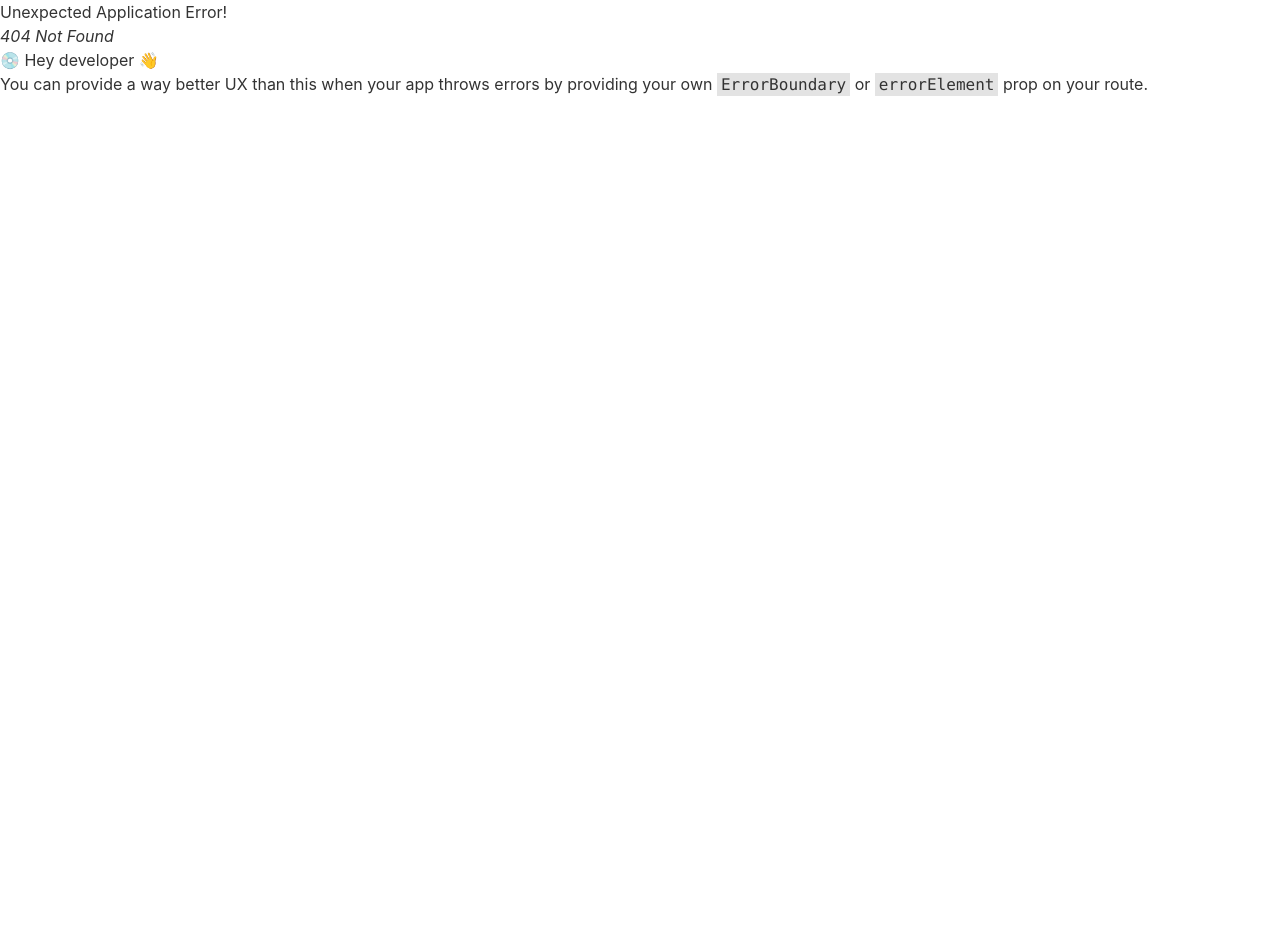
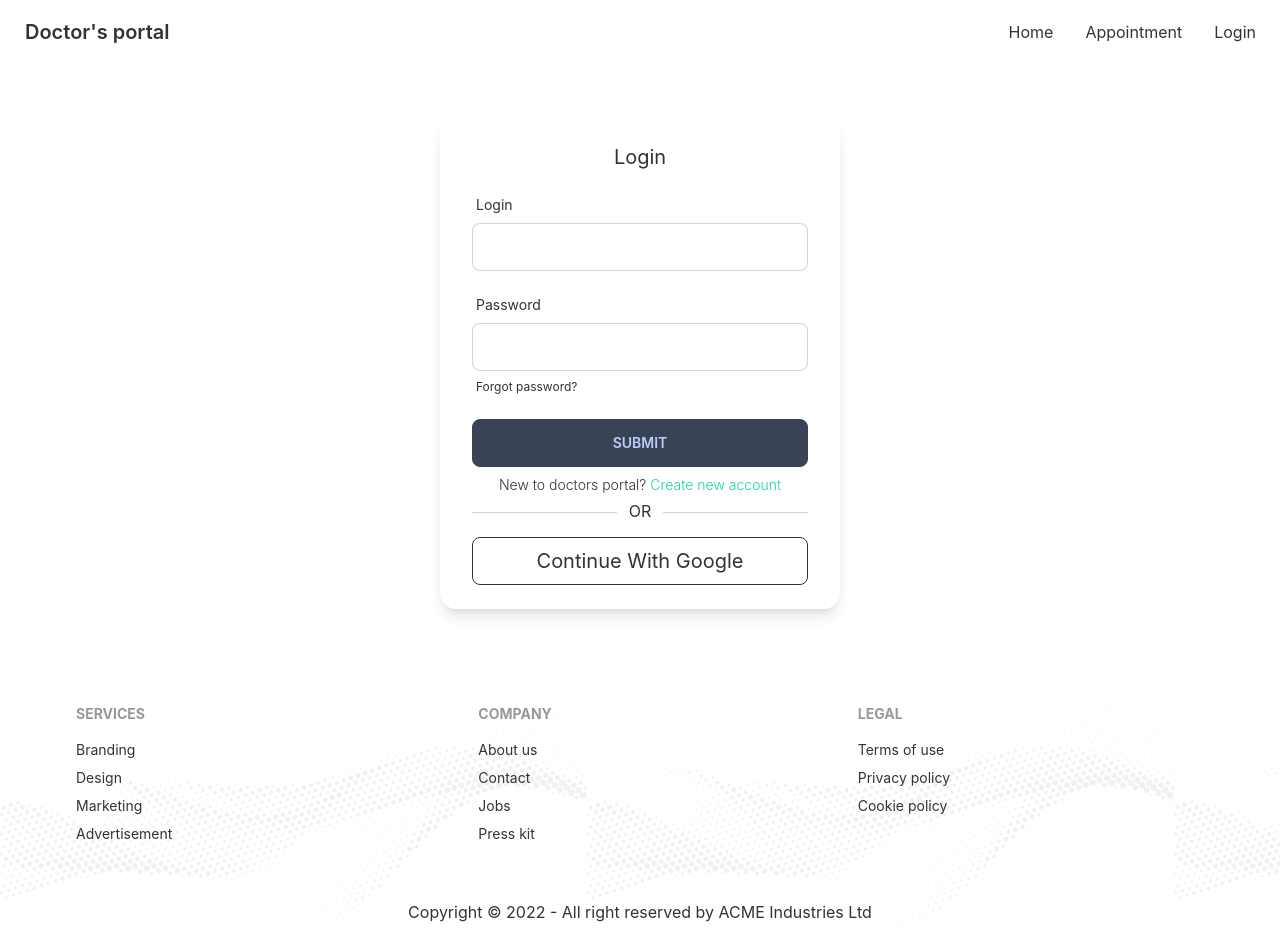
Before and after one commit to ashrafcse3/doctors-portal-client, a React (Create React App) app: page /login in a window 1280 px wide. Before the commit this address had no page. Before the commit the page ends 800 px from the top, so only its background shows below. Built offline with nearby package versions, Linux system fonts and the light colour scheme.

Commit message:
login p. designed n form package used

```diff
--- a/package.json
+++ b/package.json
@@ -12,6 +12,7 @@
     "react": "^18.2.0",
     "react-day-picker": "^8.3.6",
     "react-dom": "^18.2.0",
+    "react-hook-form": "^7.39.3",
     "react-router-dom": "^6.4.3",
     "react-scripts": "5.0.1",
     "web-vitals": "^2.1.4"
--- /dev/null
+++ b/src/Pages/Login/Login.js
@@ -0,0 +1,40 @@
+import React from 'react';
+import { useForm } from 'react-hook-form';
+
+const Login = () => {
+    const { register, handleSubmit } = useForm();
+    const onSubmit = data => {
+        console.log(data);
+    }
+
+    return (
+        <div className='h-[600px] flex justify-center items-center'>
+            <div className='w-[400px] card shadow-lg px-8 py-6'>
+                <h1 className='text-center text-xl mb-4'>Login</h1>
+                <form onSubmit={handleSubmit(onSubmit)}>
+                    <label className='label'>
+                        <span className='label-text'>Login</span>
+                    </label>
+                    <input {...register('email')} className="input input-bordered w-full mb-4" />
+                    <label className='label'>
+                        <span className='label-text'>Password</span>
+                    </label>
+                    <input {...register('password')} className="input input-bordered w-full" />
+                    <label className='label mb-4'>
+                        <span className='label-text-alt'>Forgot password?</span>
+                    </label>
+                    <input type="submit" className='btn w-full mb-2' />
+                    <div className='flex justify-center mb-4'>
+                        <span className='font-light text-sm'>New to doctors portal? <span className='text-primary'>Create new account</span></span>
+                    </div>
+                    <h2 className='text-center border-b border-gray-300 leading-[1px] mb-6'>
+                        <span className='bg-white px-3'>OR</span>
+                    </h2>
+                    <button className="btn btn-outline w-full capitalize text-xl font-normal">Continue with google</button>
+                </form>
+            </div>
+        </div>
+    );
+};
+
+export default Login;
--- a/src/Pages/Shared/Navbar/Navbar.js
+++ b/src/Pages/Shared/Navbar/Navbar.js
@@ -6,7 +6,7 @@ const Navbar = () => {
         <Fragment>
             <li><Link to='/'>Home</Link></li>
             <li><Link to='/appointment'>Appointment</Link></li>
-            <li><Link>About</Link></li>
+            <li><Link to='/login'>Login</Link></li>
         </Fragment>;
 
     return (
--- a/src/Router/Routes/Routes.js
+++ b/src/Router/Routes/Routes.js
@@ -2,6 +2,7 @@ import { createBrowserRouter } from "react-router-dom";
 import Main from "../../Layouts/Main";
 import Appointment from "../../Pages/Appointment/Appointment/Appointment";
 import Home from "../../Pages/Home/Home/Home";
+import Login from "../../Pages/Login/Login";
 
 export const router = createBrowserRouter([
     {
@@ -15,6 +16,10 @@ export const router = createBrowserRouter([
             {
                 path: '/appointment',
                 element: <Appointment></Appointment>
+            },
+            {
+                path: '/login',
+                element: <Login></Login>
             }
         ],
     },
```
Also changed, not shown: 1 other file (tests, documents, lock files or other folders).
